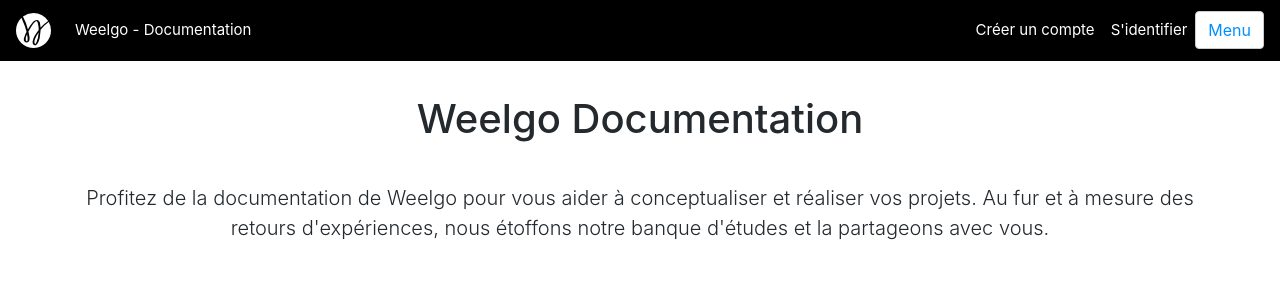
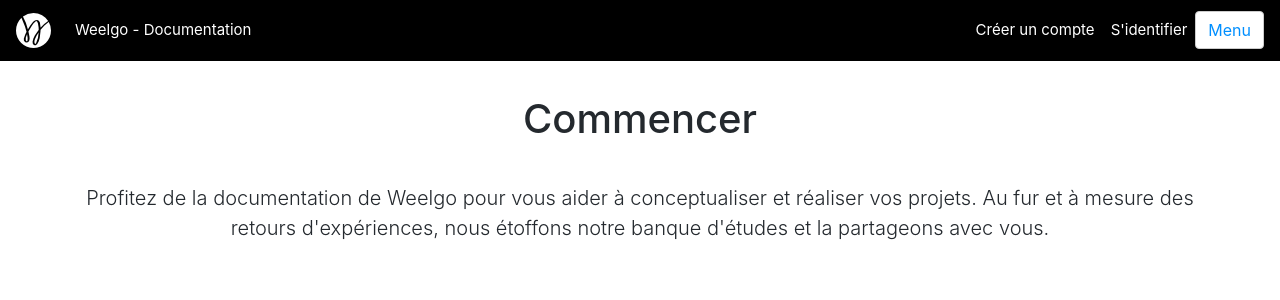
Before and after one commit to Weelgo/weelgo.github.io, a Jekyll site: the page built from fr/commencer/index.html, in a window 1280 px wide and 900 px high. Shown: the top 300 px of the window. Built offline with Jekyll 4.4.1, drawn with Linux system fonts in a browser that asks for light colours.

Commit message:
Amélioration

```diff
--- a/_layouts/category_index_fr.html
+++ b/_layouts/category_index_fr.html
@@ -7,11 +7,15 @@
 <body>
 	{% include docs-navbar.html %}
 
+	{% for lev1 in site.data.sitemap_fr %}
+		{% if page.id == lev1.id %}
+			{% assign currentData=lev1 %}
+		{% endif %}
+	{% endfor %}
 	<div class="container" style="margin-top: 95px;">
 
 		<div class="row">
-			<h1 class="text-center" style="margin-bottom: 20px; width: 100%;">Weelgo
-				Documentation</h1>
+			<h1 class="text-center" style="margin-bottom: 20px; width: 100%;">{{ currentData.name }}</h1>
 
 			<p class="lead text-center"
 				style="margin-top: 20px; margin-bottom: 30px;">Profitez de la
```
